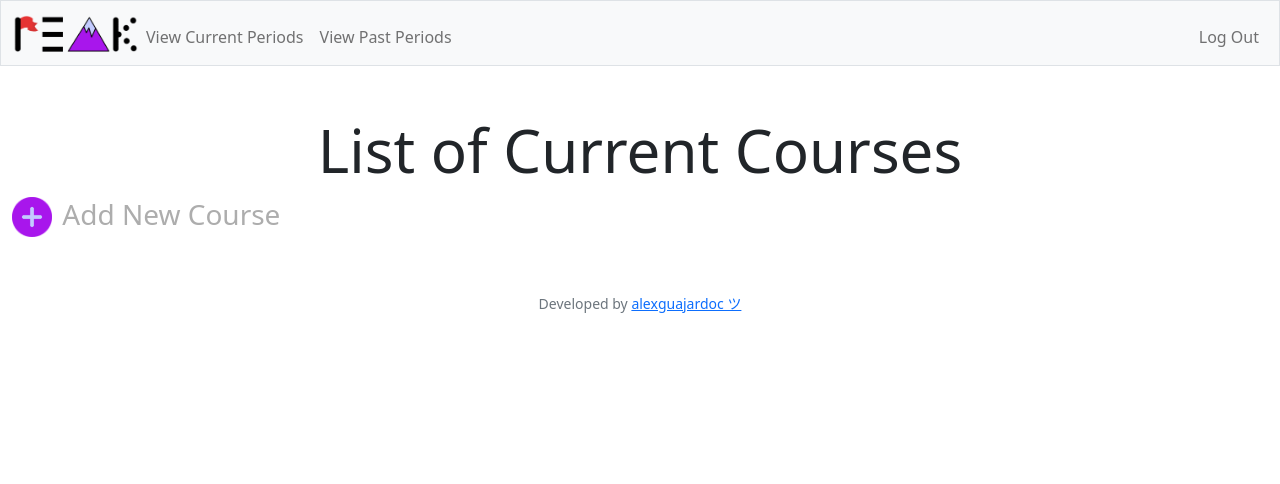
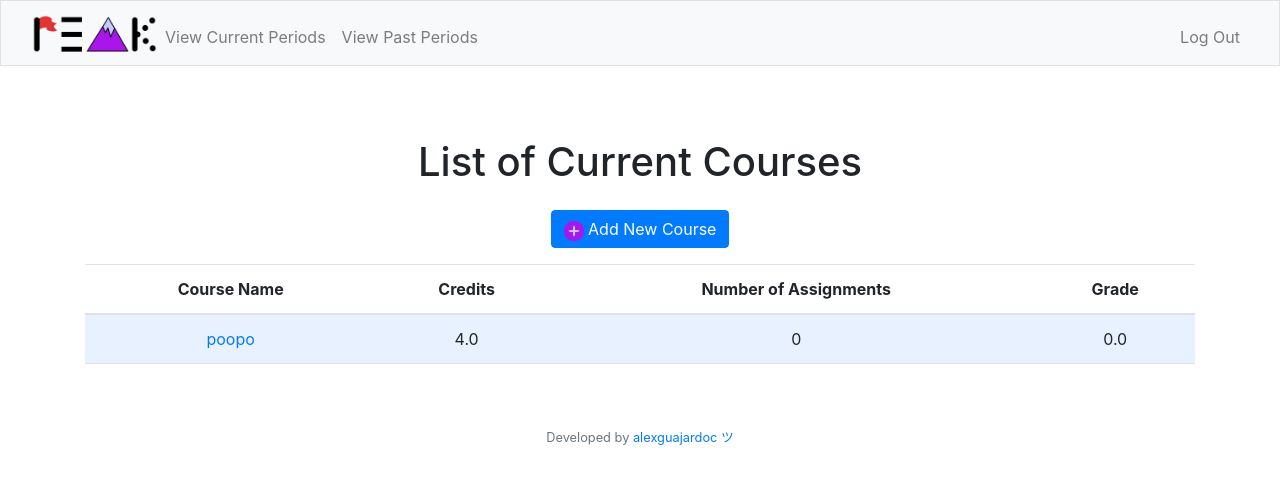
Before and after one commit to aguajardoc/peak, a Flask app: page /current in a window 1280 px wide. Shown: the top 484 px of the page. Run offline with Flask 3, Linux system fonts and the light colour scheme; the visitor is signed in with stand-in values (Sample User, id 1); some libraries are stand-ins or nearby versions.

```diff
--- a/app.py
+++ b/app.py
@@ -119,7 +119,8 @@ def index():
 @app.route("/current")
 @login_required
 def current():
-    return render_template("current.html")
+    courses = crsr.execute("SELECT course_name, credits, assignmentcount, grade FROM courses WHERE user_id = ?", (session["user_id"],)).fetchall()
+    return render_template("current.html", courses=courses)
 
 @app.route("/past")
 @login_required
@@ -142,12 +143,12 @@ def newcourse():
         cName = request.form.get("coursename")
         cCredits = request.form.get("credits")
 
-        # TODO: Get period ID
+        # Get period ID
         # periods: period_id, period_name, period_start, period_end, grade, coursecount, user_id
 
         pID = crsr.execute("SELECT period_id FROM periods WHERE period_name = ? AND user_id = ?", (pName,session["user_id"])).fetchall()
 
-        # TODO: Insert data into course
+        # Insert data into course
 
         crsr.execute("INSERT INTO courses (course_name, credits, grade, assignmentcount, user_id, period_id) VALUES(?, ?, 0, 0, ?, ?)", (cName, cCredits, session["user_id"], pID[0][0])).fetchall()
         db_connection.commit()
@@ -171,7 +172,7 @@ def newperiod():
         pStart = request.form.get("periodstart")
         pEnd = request.form.get("periodend")
 
-        # TODO: add to database
+        # add to database
         # periods: period_id, period_name, period_start, period_end, grade, coursecount, user_id
         crsr.execute("INSERT INTO periods (period_name, period_start, period_end, grade, coursecount, user_id) VALUES(?, ?, ?, 0, 0, ?)", (pName, pStart, pEnd, session["user_id"])).fetchall()
         db_connection.commit()
@@ -180,3 +181,35 @@ def newperiod():
 
     else:
         return render_template("newperiod.html")
+
+@app.route('/assignments')
+def assignments():
+
+    course_name = request.args.get('course')
+
+    return render_template("assignments.html", course_name=course_name)
+
+@app.route('/newassignment', methods=["GET", "POST"])
+def newassignment():
+
+    if request.method == "POST":
+        assignment_name = request.form.get("assignment_name")
+        assignment_grade = request.form.get("assignment_grade")
+        assignment_weight = request.form.get("assignment_weight")
+        assignment_date = request.form.get("assignment_date")
+
+        course_name = request.form.get("course_name")
+
+        cId = crsr.execute("SELECT course_id FROM courses WHERE course_name = ? AND user_id = ?", (course_name,session["user_id"])).fetchall()
+
+        pId = crsr.execute("SELECT period_id FROM courses WHERE course_id = ? AND user_id = ?", (cId,session["user_id"])).fetchall()
+
+        crsr.execute("INSERT INTO assignments (assignment_name, grade, weight, date, user_id, period_id, course_id) VALUES(?, ?, ?, ?, ?, ?, ?)", (assignment_name, assignment_grade, assignment_weight, assignment_date, session["user_id"], pId, cId)).fetchall()
+        db_connection.commit()
+
+        return redirect("/assignments", assignment_name=assignment_name, assignment_grade=assignment_grade, assignment_weight=assignment_weight, assignment_date=assignment_date)
+    else:
+
+        course_name = request.args.get('course_name')
+
+        return render_template("newassignment.html", course_name=course_name)
--- a/templates/current.html
+++ b/templates/current.html
@@ -5,18 +5,35 @@ Current Courses
 {% endblock %}
 
 {% block main %}
-    <h1>List of Current Courses</h1>
+    <div class="container">
+        <h1 class="my-4">List of Current Courses</h1>
 
-    <h3 id="left" style="color: rgb(173, 173, 173)">
-        <span style="padding-right:3px; padding-top: 3px; display:inline-block;">
+        <div class="mb-3">
+            <a href="/newcourse" class="btn btn-primary">
+                <img src="/static/plusbutton.png" width="20px" height="20px"></img>
+                Add New Course
+            </a>
+        </div>
 
-            <a href="/newcourse">
-                <img class="manImg" src="/static/plusbutton.png" width="40px" height="40px"></img>
-            </a>
-
-        </span>
-
-        Add New Course
-    </h3>
-
+        <table class="table">
+            <thead>
+                <tr>
+                    <th scope="col">Course Name</th>
+                    <th scope="col">Credits</th>
+                    <th scope="col">Number of Assignments</th>
+                    <th scope="col">Grade</th>
+                </tr>
+            </thead>
+            <tbody>
+                {% for course in courses %}
+                <tr>
+                    <td> <a href="/assignments?course={{ course[0] }}">{{ course[0] }}</a></td>
+                    <td>{{ course[1] }}</td>
+                    <td>{{ course[2] }}</td>
+                    <td>{{ course[3] }}</td>
+                </tr>
+                {% endfor %}
+            </tbody>
+        </table>
+    </div>
 {% endblock %}
--- a/templates/layout.html
+++ b/templates/layout.html
@@ -14,6 +14,7 @@
         <link href="/static/peakhead.png" rel="icon">
 
         <link href="/static/styles.css" rel="stylesheet">
+        <link rel="stylesheet" href="https://stackpath.bootstrapcdn.com/bootstrap/4.3.1/css/bootstrap.min.css">
 
         <title>{% block title %}{% endblock %}</title>
 
--- a/templates/newcourse.html
+++ b/templates/newcourse.html
@@ -21,7 +21,7 @@
             <input autocomplete="off" autofocus class="form-control mx-auto w-auto" id="coursename" name="coursename" placeholder="Course Name" type="text">
         </div>
         <div class="mb-3">
-            <input class="form-control mx-auto w-auto" id="credits" name="credits" placeholder="Credits" type="number">
+            <input class="form-control mx-auto w-auto" id="credits" name="credits" placeholder="Credits" type="number" min="0" step="any">
         </div>
         <button class="btn btn-primary" type="submit">Register Course</button>
     </form>
```
Also changed, not shown: templates/assignments.html (added, +40 -0 lines), templates/index.html (+9 -8 lines), templates/newassignment.html (added, +46 -0 lines), templates/newperiod.html (+13 -8 lines), peak.db, 1 other file.
